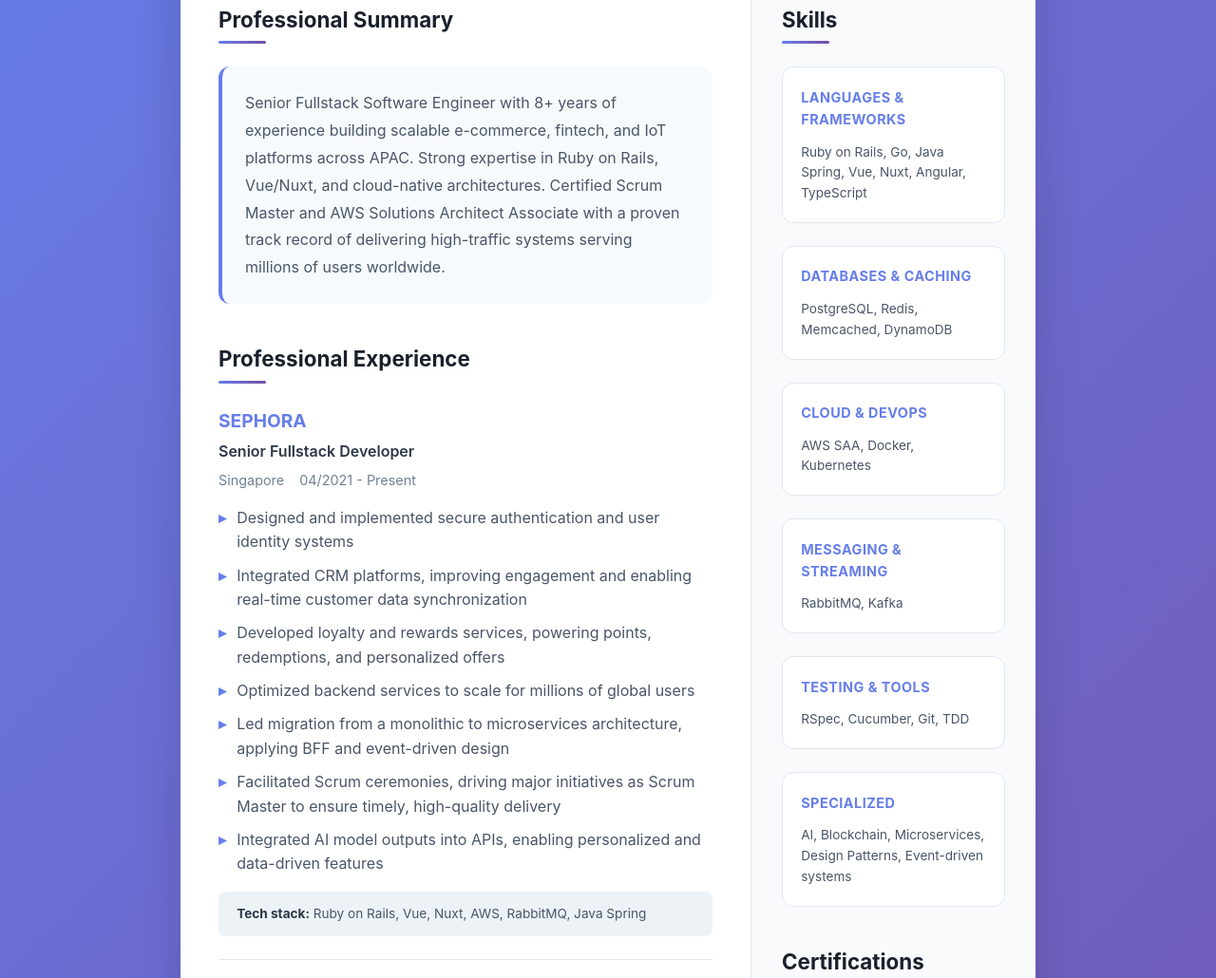
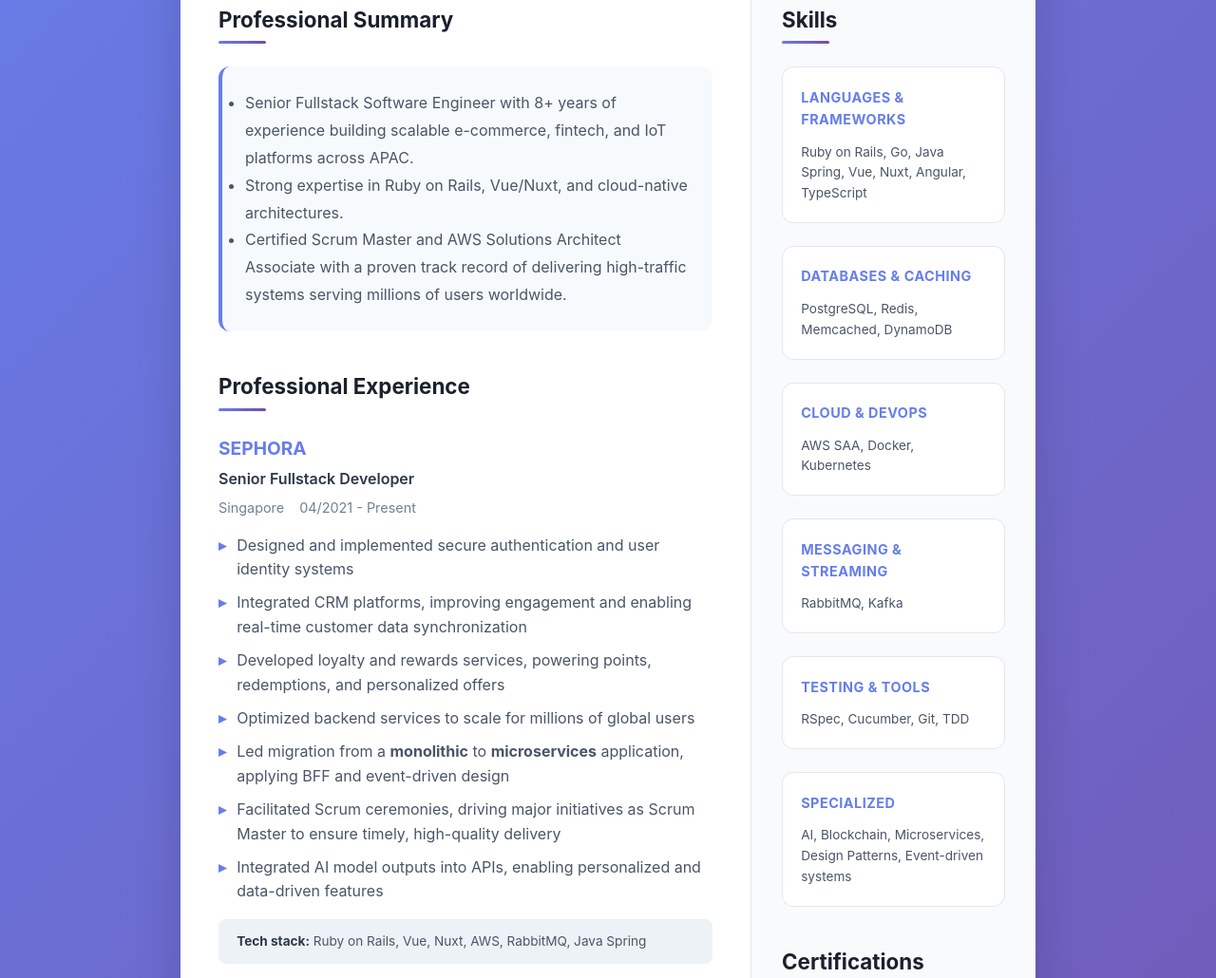
Before and after one commit to pdkproitf/pdkproitf.github.io, a plain HTML site: page index.html in a window 1280 px wide. Shown: the part 303-1333 px from the top of the page at 95% size. Drawn offline with Linux system fonts and the light colour scheme.

Commit message:
feat: update text and restyle

```diff
--- a/index.html
+++ b/index.html
@@ -348,9 +348,11 @@
             <div class="left-column">
                 <section class="section">
                     <h2>Professional Summary</h2>
-                    <div class="summary">
-                        Senior Fullstack Software Engineer with 8+ years of experience building scalable e-commerce, fintech, and IoT platforms across APAC. Strong expertise in Ruby on Rails, Vue/Nuxt, and cloud-native architectures. Certified Scrum Master and AWS Solutions Architect Associate with a proven track record of delivering high-traffic systems serving millions of users worldwide.
-                    </div>
+                    <ul class="summary">
+                        <li>Senior Fullstack Software Engineer with 8+ years of experience building scalable e-commerce, fintech, and IoT platforms across APAC.</li>
+                        <li>Strong expertise in Ruby on Rails, Vue/Nuxt, and cloud-native architectures.</li>
+                        <li>Certified Scrum Master and AWS Solutions Architect Associate with a proven track record of delivering high-traffic systems serving millions of users worldwide.</li>
+                    </ul>
                 </section>
 
                 <section class="section">
@@ -371,7 +373,7 @@
                                 <li>Integrated CRM platforms, improving engagement and enabling real-time customer data synchronization</li>
                                 <li>Developed loyalty and rewards services, powering points, redemptions, and personalized offers</li>
                                 <li>Optimized backend services to scale for millions of global users</li>
-                                <li>Led migration from a monolithic to microservices architecture, applying BFF and event-driven design</li>
+                                <li>Led migration from a <strong>monolithic</strong> to <strong>microservices</strong> application, applying BFF and event-driven design</li>
                                 <li>Facilitated Scrum ceremonies, driving major initiatives as Scrum Master to ensure timely, high-quality delivery</li>
                                 <li>Integrated AI model outputs into APIs, enabling personalized and data-driven features</li>
                             </ul>
```
